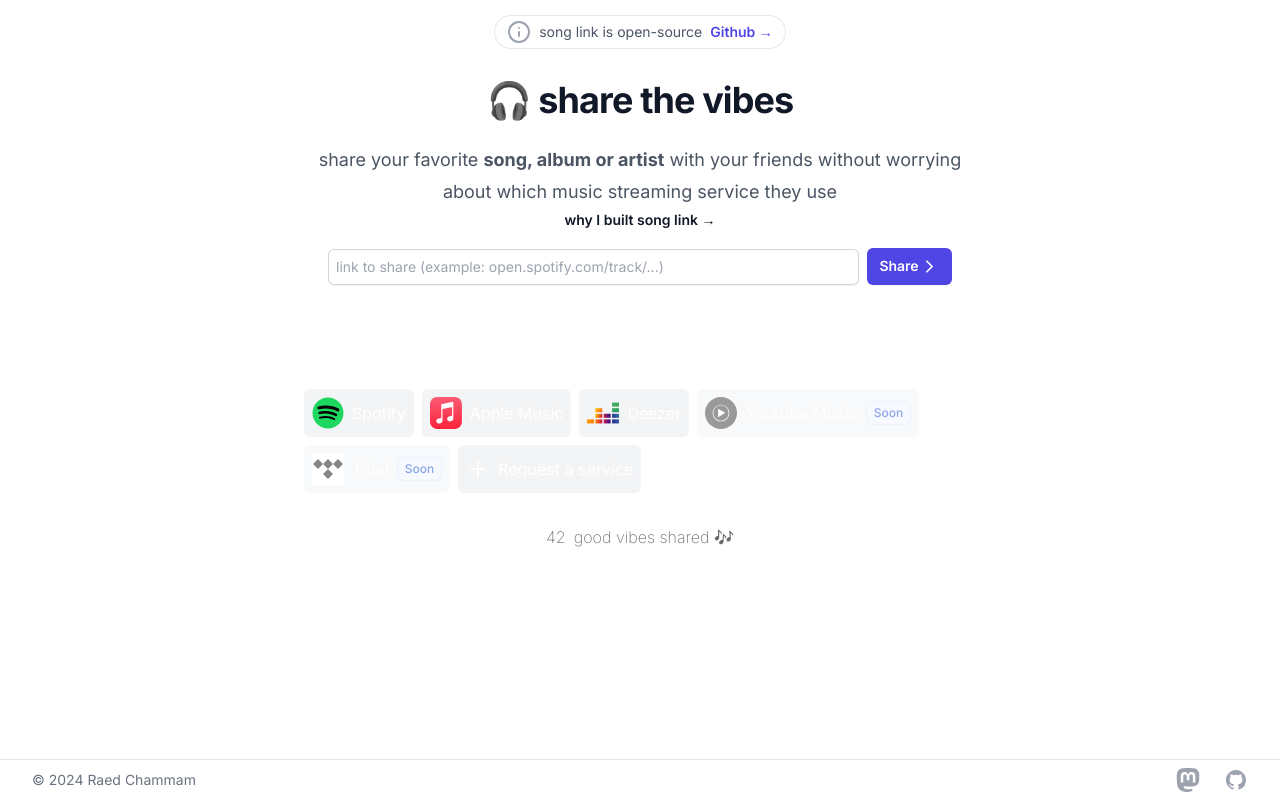
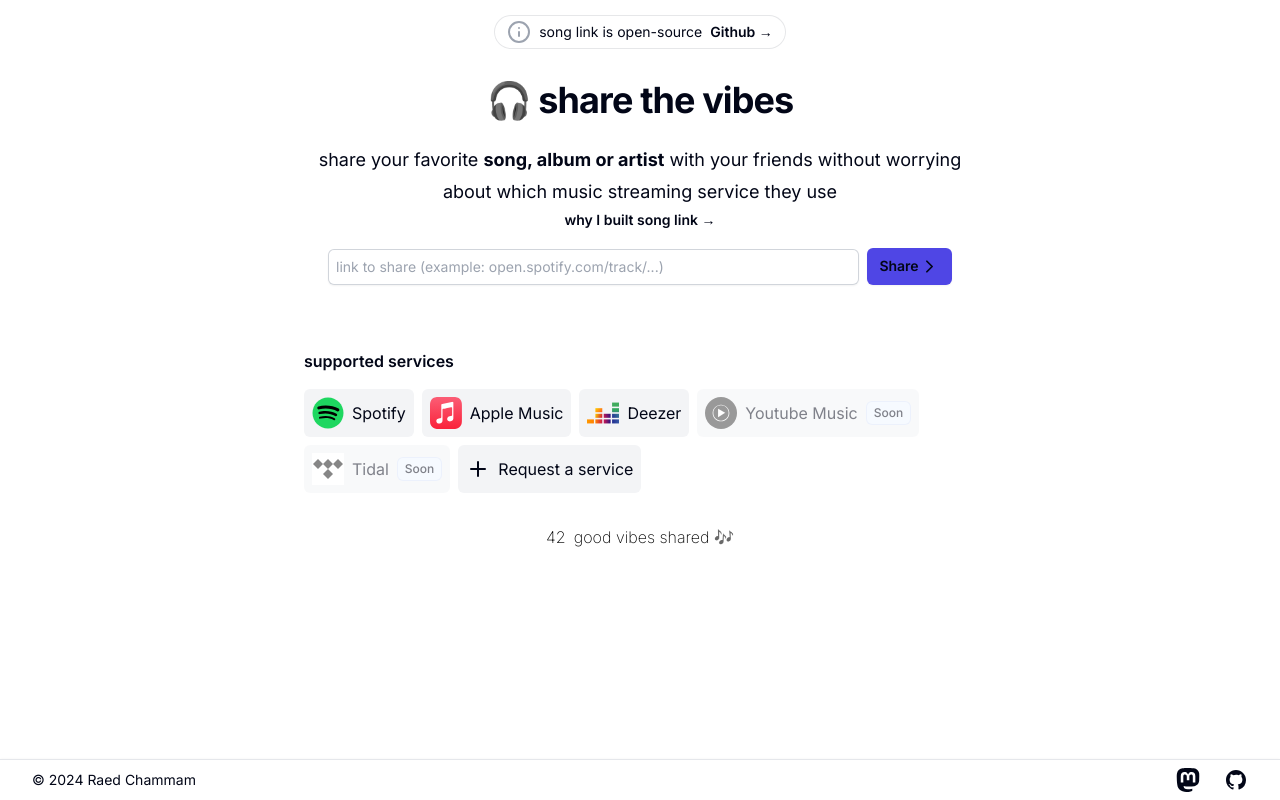
Before and after one commit to raed667/songlink, a Next.js app: page / in a window 1280 px wide. Built offline with nearby package versions, Linux system fonts and the light colour scheme; no server answers; the database is empty.

Commit message:
fix color

```diff
--- a/src/app/globals.css
+++ b/src/app/globals.css
@@ -6,14 +6,8 @@
   --foreground-rgb: 0, 0, 0;
 }
 
-@media (prefers-color-scheme: light) {
-  :root {
-    --foreground-rgb: 255, 255, 255;
-  }
-}
-
 body {
-  color: rgb(var(--foreground-rgb));
+  color: #020617;
 }
 
 @layer utilities {
--- a/src/components/SupportedServices/index.tsx
+++ b/src/components/SupportedServices/index.tsx
@@ -55,7 +55,7 @@
             key={service.key}
             tabIndex={service.soon ? undefined : 0}
             className={clsx(
-              "bg-gray-100 p-2 rounded-md flex items-center gap-2",
+              "text-gray-900 bg-gray-100 p-2 rounded-md flex items-center gap-2",
               service.soon && "opacity-50",
               !service.soon && "cursor-pointer active:bg-gray-200"
             )}
--- a/tailwind.config.ts
+++ b/tailwind.config.ts
@@ -7,6 +7,9 @@
     "./src/app/**/*.{js,ts,jsx,tsx,mdx}",
   ],
   theme: {
+    textColor: {
+      default: "#020617",
+    },
     extend: {
       fontSize: {
         "2xs": ".6875rem",
```
